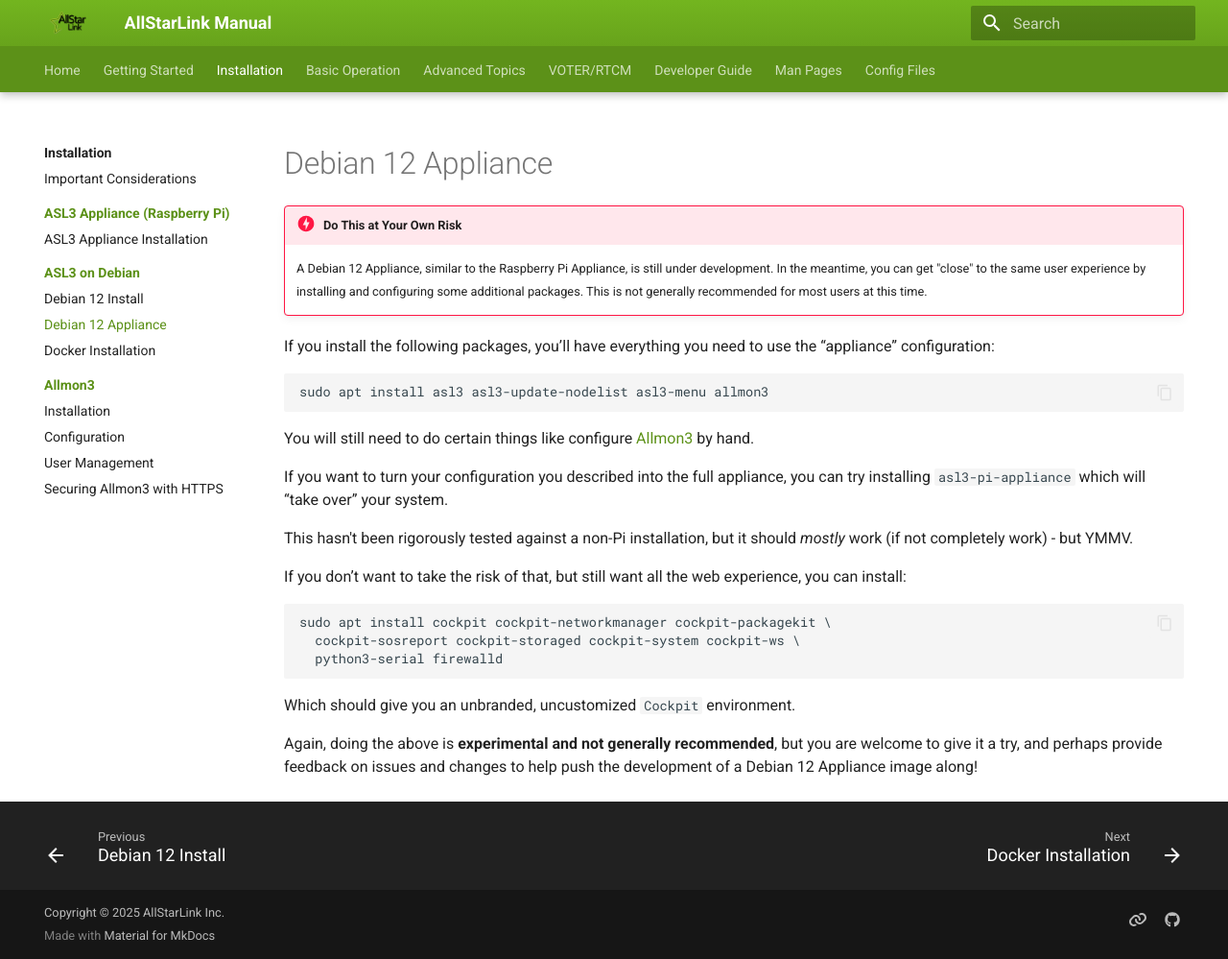
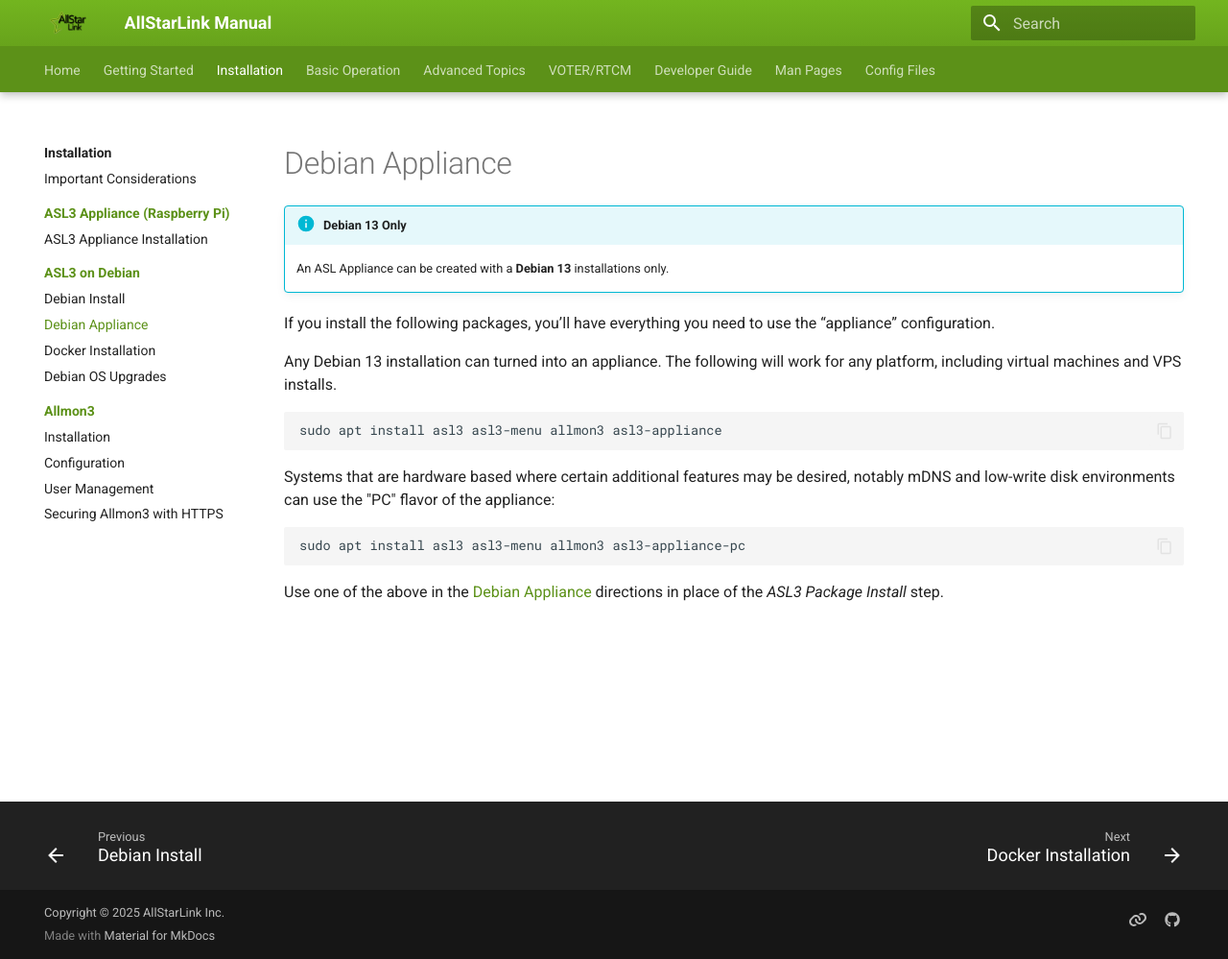
Before and after one commit to AllStarLink/ASL3-Manual, an MkDocs documentation site: the page built from docs/install/debian/deb-appliance.md, in a window 1280 px wide and 999 px high. Shown: the whole window at 96% size. Built offline with MkDocs 1.6.1 and Material for MkDocs 9.7.7, drawn with Linux system fonts in a browser that asks for light colours.

````diff
--- a/docs/install/debian/deb-appliance.md
+++ b/docs/install/debian/deb-appliance.md
@@ -1,28 +1,23 @@
-# Debian 12 Appliance
+# Debian Appliance
 
-!!! danger "Do This at Your Own Risk"
-    A Debian 12 Appliance, similar to the Raspberry Pi Appliance, is still under development. In the meantime, you can get "close" to the same user experience by installing and configuring some additional packages. This is not generally recommended for most users at this time.
+!!! info "Debian 13 Only"
+    An ASL Appliance can be created with a **Debian 13** installations only.
 
-If you install the following packages, you’ll have everything you need to use the “appliance” configuration:
+If you install the following packages, you’ll have everything you need to use the “appliance” configuration.
 
-```
-sudo apt install asl3 asl3-update-nodelist asl3-menu allmon3
+Any Debian 13 installation can turned into an appliance. The following
+will work for any platform, including virtual machines and VPS installs.
+```bash
+sudo apt install asl3 asl3-menu allmon3 asl3-appliance
 ```
 
-You will still need to do certain things like configure [Allmon3](../../allmon3/index.md) by hand.
+Systems that are hardware based where certain additional features
+may be desired, notably mDNS and low-write disk environments can
+use the "PC" flavor of the appliance:
 
-If you want to turn your configuration you described into the full appliance, you can try installing `asl3-pi-appliance` which will “take over” your system.
-
-This hasn't been rigorously tested against a non-Pi installation, but it should *mostly* work (if not completely work) - but YMMV.
-
-If you don’t want to take the risk of that, but still want all the web experience, you can install:
-
-```
-sudo apt install cockpit cockpit-networkmanager cockpit-packagekit \
-  cockpit-sosreport cockpit-storaged cockpit-system cockpit-ws \
-  python3-serial firewalld
+```bash
+sudo apt install asl3 asl3-menu allmon3 asl3-appliance-pc
 ```
 
-Which should give you an unbranded, uncustomized `Cockpit` environment.
-
-Again, doing the above is **experimental and not generally recommended**, but you are welcome to give it a try, and perhaps provide feedback on issues and changes to help push the development of a Debian 12 Appliance image along!
+Use one of the above in the [Debian Appliance](install.md) directions
+in place of the _ASL3 Package Install_ step.
--- a/mkdocs.yml
+++ b/mkdocs.yml
@@ -74,6 +74,7 @@ nav:
       - install/debian/install.md
       - install/debian/deb-appliance.md
       - install/debian/docker.md
+      - install/debian/os-upgrades.md
     - <span style="color:hsl(86.28, 71.6%, 33.14%)">Allmon3</span>:
       - allmon3/index.md
       - allmon3/install.md
````
Also changed, not shown: docs/install/debian/install.md (+19 -6 lines), docs/install/debian/os-upgrades.md (added, +90 -0 lines).
